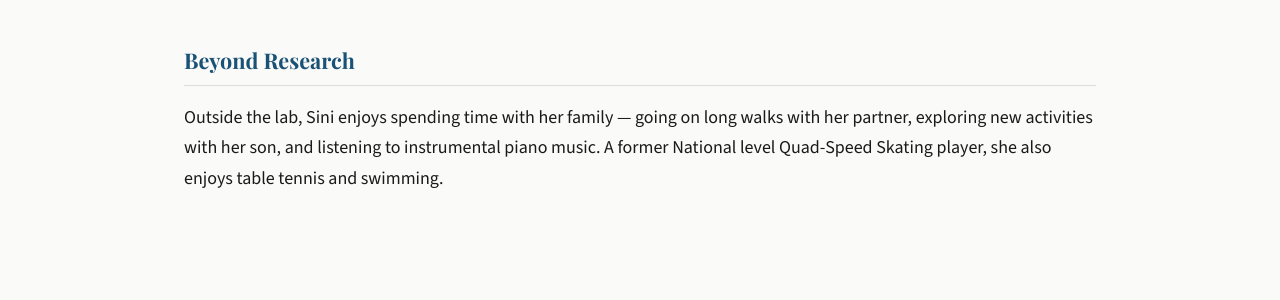
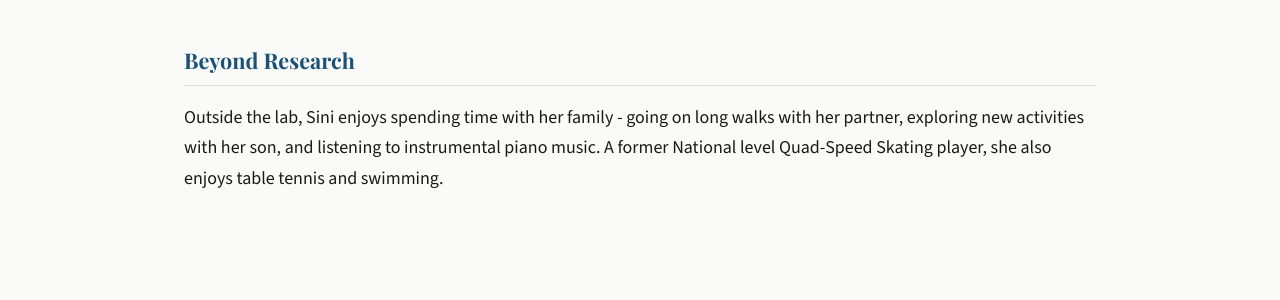
Before and after one commit to nagpallab/nagpallab.github.io, a Jekyll site: the page built from pi.md, in a window 1280 px wide and 900 px high, scrolled down 1344 px. Shown: the part 265-565 px from the top of the window. Built offline with Jekyll 4.4.1, drawn with Linux system fonts in a browser that asks for light colours.

Commit message:
Update pi.md

```diff
--- a/pi.md
+++ b/pi.md
@@ -79,5 +79,5 @@ title: Principal Investigator
 
 <div class="pi-section">
   <h2>Beyond Research</h2>
-  <p>Outside the lab, Sini enjoys spending time with her family — going on long walks with her partner, exploring new activities with her son, and listening to instrumental piano music. A former National level Quad-Speed Skating player, she also enjoys table tennis and swimming.</p>
+  <p>Outside the lab, Sini enjoys spending time with her family - going on long walks with her partner, exploring new activities with her son, and listening to instrumental piano music. A former National level Quad-Speed Skating player, she also enjoys table tennis and swimming.</p>
 </div>
```
